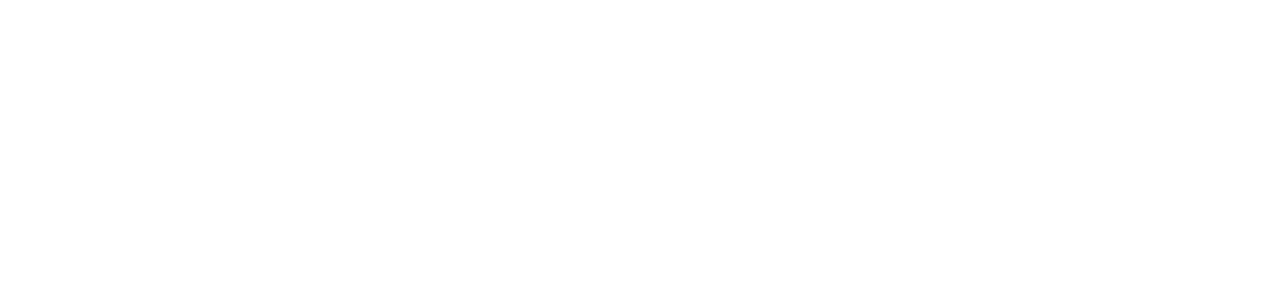
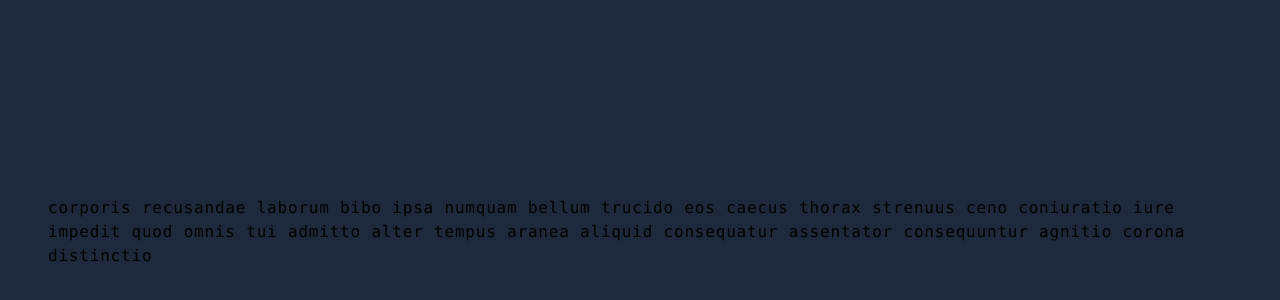
Before and after one commit to vedantlavale/type-tester, a React (Vite) app: page / in a window 1280 px wide. Shown: the part 168-468 px from the top of the page. Built offline with nearby package versions, Linux system fonts and the light colour scheme.

Commit message:
Add faker for generating random words and update styles for a centered layout

```diff
--- a/src/App.tsx
+++ b/src/App.tsx
@@ -1,8 +1,12 @@
+import {faker} from '@faker-js/faker'
+
 function App() {
+
+const words = faker.lorem.words(30)
 
   return (
     <>
-
+     <h1 className="text-primary-500">{words}</h1>
     </>
   )
 }
--- a/src/index.css
+++ b/src/index.css
@@ -1,3 +1,10 @@
 @tailwind base;
 @tailwind components;
 @tailwind utilities;
+
+@layer base{
+    body{
+        @apply min-h-screen bg-slate-800 grid place-items-center font-mono tracking-wider px-12;
+        ;
+    }
+}
```
